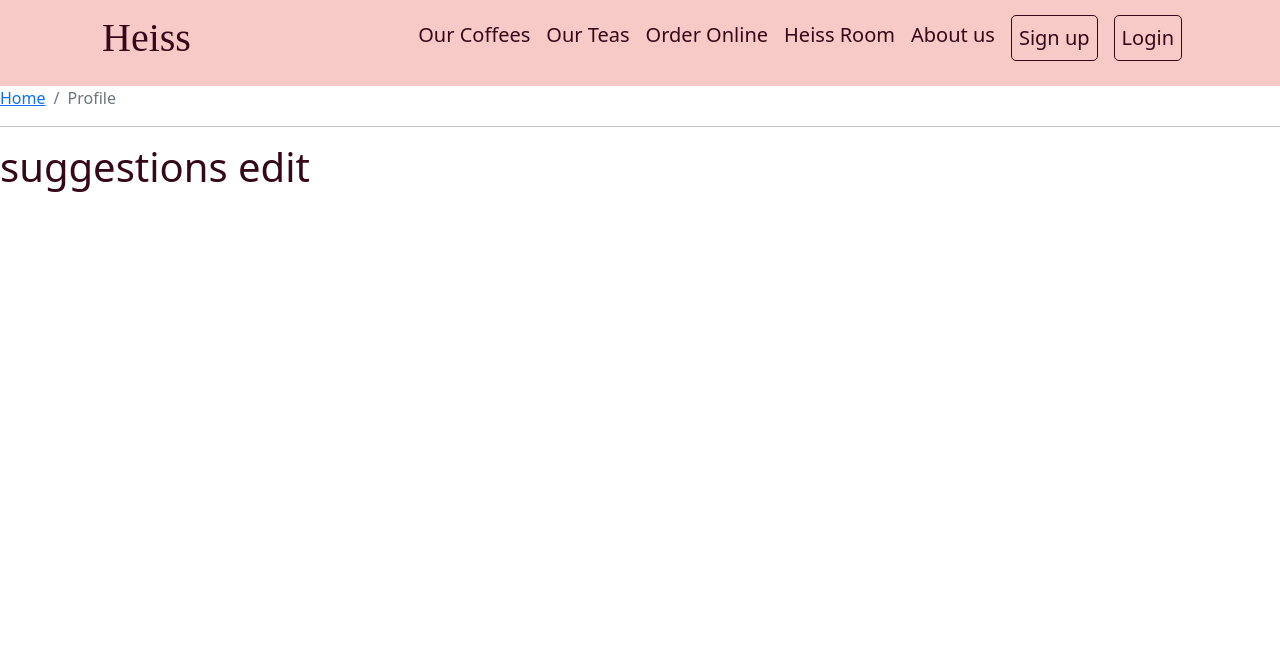
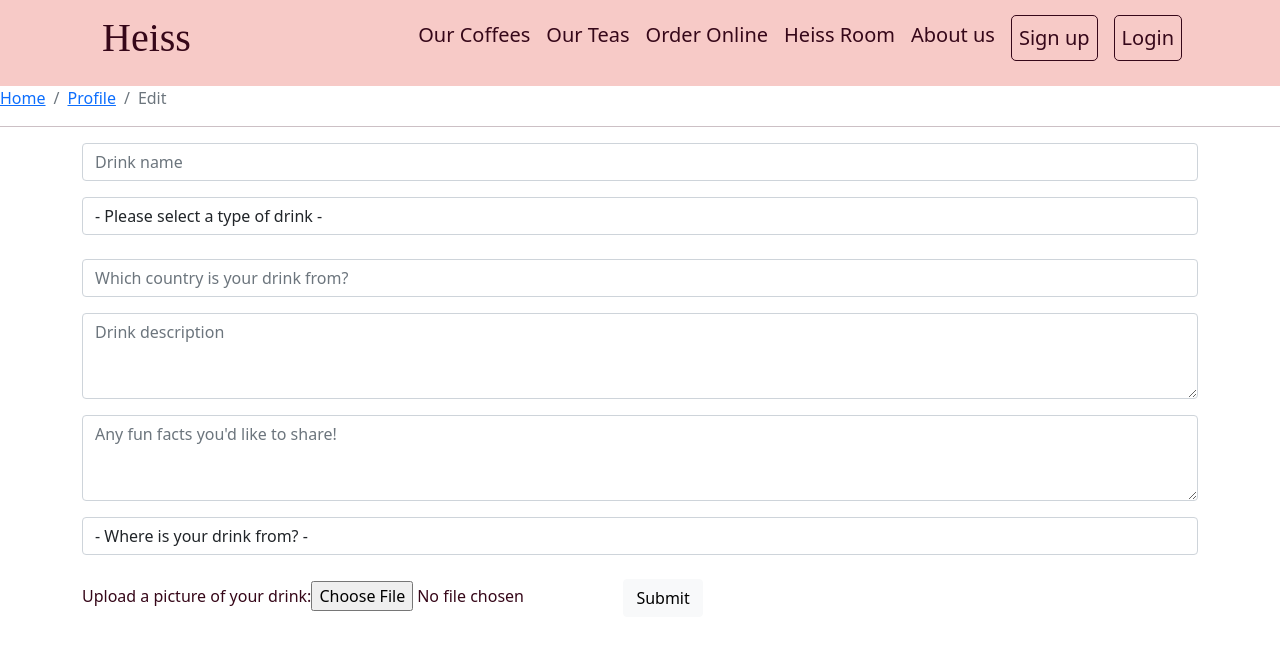
Before and after one commit to simplythebex/SEI56-Project-3, a React (Create React App) app in the folder client/: page /profile/1/edit in a window 1280 px wide. Shown: the top 650 px of the page. Built offline with nearby package versions, Linux system fonts and the light colour scheme; no server answers; a web font is replaced by a local one.

Commit message:
profile page working links on breadcrumps working edit of suggested drinks working and delete added logout button to profile page

```diff
--- a/client/src/components/SuggestedDrinkShow.js
+++ b/client/src/components/SuggestedDrinkShow.js
@@ -62,7 +62,7 @@ const SuggestedDrinkShow = () => {
 
       <Breadcrumb className="show-drink-breadcrumb">
         <Breadcrumb.Item href="/">Home</Breadcrumb.Item>
-        <Breadcrumb.Item href="/drinks">Browse Drinks</Breadcrumb.Item>
+        <Breadcrumb.Item href="/profile">User Profile</Breadcrumb.Item>
         <Breadcrumb.Item active>{drink.drink}</Breadcrumb.Item>
       </Breadcrumb>
 
--- a/client/src/components/SuggestionsEdit.js
+++ b/client/src/components/SuggestionsEdit.js
@@ -1,11 +1,16 @@
-import React, { useState } from 'react'
+import React, { useState, useEffect } from 'react'
+import { useParams, useHistory } from 'react-router-dom'
 import Nav from './common/Nav.js'
 import Breadcrumb from 'react-bootstrap/Breadcrumb'
 import Container from 'react-bootstrap/esm/Container'
 //import Col from 'react-bootstrap/esm/Col'
-
+import SuggestDrinkForm from './helpers/SuggestDrinkForm'
+import axios from 'axios'
+import { getTokenFromLocalStorage } from './helpers/auth.js'
 
 const SuggestionsEdit = () => {
+  const { id } = useParams()
+  const history = useHistory()
   const [formData, setFormData] = useState({
     drink: '',
     type: '',
@@ -16,7 +21,41 @@ const SuggestionsEdit = () => {
     origin: '',
   })
 
+  useEffect(() => {
+    const getData = async () =>  {
+      const { data } = await axios.get(`/api/suggested-drinks/${id}`)
+      setFormData(data)
+    }
+    getData()
+  },[id])
 
+  console.log('formData', formData)
+
+  const handleChange = (event) => {
+    const updatedFormData = { ...formData, [event.target.name]: event.target.value }
+    setFormData(updatedFormData)
+  }
+
+  const handleSubmit = async (event) => {
+    event.preventDefault()
+    try {
+      await axios.put(`/api/suggested-drinks/${id}`, formData, {
+        headers: { Authorization: `Bearer ${getTokenFromLocalStorage()}` },
+      })
+      history.push(`/profile/${id}`)
+
+    } catch (err) {
+      console.log(err)
+    }
+  }
+
+  // const handleImageUrl = url => {
+  //   setFormData({ ...formData, image: url })
+  // }
+
+  const handleImageUrl = url => {
+    setFormData({ ...formData, image: url })
+  }
 
   return (
     <>
@@ -24,11 +63,19 @@ const SuggestionsEdit = () => {
         <Nav />
       </Container>
       <Breadcrumb className="breadcrump">
-        <Breadcrumb.Item href="#">Home</Breadcrumb.Item>
-        <Breadcrumb.Item active>Profile</Breadcrumb.Item>
+        <Breadcrumb.Item href="/">Home</Breadcrumb.Item>
+        <Breadcrumb.Item href="/profile">Profile</Breadcrumb.Item>
+        <Breadcrumb.Item active>Edit</Breadcrumb.Item>
       </Breadcrumb>
       <hr />
-      <h1>suggestions edit</h1>
+      <Container>
+        <SuggestDrinkForm
+          handleChange = {handleChange}
+          handleSubmit = {handleSubmit}
+          handleImageUrl = {handleImageUrl}
+          formData = {FormData}
+        />
+      </Container>
     </>
   )
 
--- a/client/src/components/UserProfile.js
+++ b/client/src/components/UserProfile.js
@@ -1,18 +1,18 @@
 import axios from 'axios'
 import React, { useEffect, useState } from 'react'
-import { Link } from 'react-router-dom'
+import { Link, useHistory } from 'react-router-dom'
 import Nav from './common/Nav.js'
 import Breadcrumb from 'react-bootstrap/Breadcrumb'
 import Container from 'react-bootstrap/esm/Container'
 import Col from 'react-bootstrap/esm/Col'
 import Card from 'react-bootstrap/Card'
-// import Button from 'react-bootstrap/Button'
+import Button from 'react-bootstrap/Button'
 //import { getTokenFromLocalStorage } from './helpers/auth.js'
 
 const UserProfile = () => {
   const [userInfo,  setUserInfo] = useState([])
-  // const { id } = useParams()
-  // const history = useHistory()
+
+  const history = useHistory()
 
 
   useEffect(() => {
@@ -28,27 +28,14 @@ const UserProfile = () => {
   }, [])
   console.log('userinfo', userInfo)
 
-  // const userIsOwner = (userId) => {
-  //   const payload = getPayLoad()
-  //   if (!payload) return false
-  //   return userId === payload.sub
-  // }
 
 
-  // const handleDelete = async () => {
-  //   try {
-  //     await axios.delete(`/api/suggested-drinks/${id}`, {
-  //       headers: {
-  //         Authorization: `Bearer ${getTokenFromLocalStorage()}`,
-  //       },
-  //     })
-  //     history.push('/profile')
-  //   } catch (err) {
-  //     console.log(err)
-  //   }
-  // }
 
 
+  const handleLogout = () => {
+    window.localStorage.removeItem('token')
+    history.push('/')
+  }
 
   return (
     <>
@@ -56,15 +43,17 @@ const UserProfile = () => {
         <Nav />
       </Container>
       <Container className="main-container">
-
-        <Breadcrumb className="breadcrump">
-          <Breadcrumb.Item href="#">Home</Breadcrumb.Item>
-          <Breadcrumb.Item active>Profile</Breadcrumb.Item>
-        </Breadcrumb>
-        <hr />
-        <h3>Your suggestions</h3>
+        <Container className="header">
+          <Breadcrumb className="breadcrump">
+            <Breadcrumb.Item href="./.">Home</Breadcrumb.Item>
+            <Breadcrumb.Item active>Profile</Breadcrumb.Item>
+          </Breadcrumb>
+          <Button className="logout" variant="warning" onClick={handleLogout} size="sm">Logout</Button>{' '}
+          <hr />
+        </Container>
         <Container className="createdItems">
-          <Col>
+          <h3 className="title">Your suggestions</h3>
+          <Col className="createdItemsColumn">
             {userInfo.map(info => {
               return (
                 <>
@@ -75,12 +64,8 @@ const UserProfile = () => {
                           <Card.Title><p key={info.drink}>{info.drink}</p></Card.Title>
                           <Card.Subtitle className="mb-2 text-muted"><p key={info.type}>{info.type}</p></Card.Subtitle>
                           <Card.Text>
-
                           </Card.Text>
-                          {/* <Button className="outline-light" variant="warning">Edit</Button>
-                          <Button onClick={handleDelete} variant="warning">Delete</Button> */}
                         </Card.Body>
-
                       </Card>
                     </Link>
                   </Container>
--- a/client/src/components/common/Nav.js
+++ b/client/src/components/common/Nav.js
@@ -12,12 +12,12 @@ import { getPayload } from '../helpers/auth'
 
 const Nav = () => {
 
-  const history = useHistory()
+  // const history = useHistory()
 
-  const handleLogout = () => {
-    window.localStorage.removeItem('token')
-    history.push('/')
-  }
+  // const handleLogout = () => {
+  //   window.localStorage.removeItem('token')
+  //   history.push('/')
+  // }
 
   const userIsAuthenticated = () => {
     const payload = getPayload()
@@ -38,7 +38,7 @@ const Nav = () => {
           <Navbar.Brand href="#index">Our Teas</Navbar.Brand>
           <Navbar.Brand href="#index">Order Online</Navbar.Brand>
           <Navbar.Brand href="/heiss-room">Heiss Room</Navbar.Brand>
-          <Navbar.Brand href="#index">About us</Navbar.Brand>
+          <Navbar.Brand href="/about">About us</Navbar.Brand>
           {!userIsAuthenticated() ?
             <>
               <Navbar.Brand className="login-register" href="/register">Sign up</Navbar.Brand>
@@ -46,7 +46,7 @@ const Nav = () => {
             </>
             :
             <>
-              <Button variant="outline-light " onClick={handleLogout} size="sm">Logout</Button>{' '}
+              {/* <Button variant="outline-light " onClick={handleLogout} size="sm">Logout</Button>{' '} */}
             </>
           }
         </div>
--- a/client/src/styles/main.scss
+++ b/client/src/styles/main.scss
@@ -476,6 +476,9 @@ width: 720px;
 
 div.createdItems.container {
 
+  h3.title {
+    text-align: center;
+  }
 div.suggestions.container {
   display: flex;
   flex-direction: column;
@@ -486,7 +489,7 @@ div.suggestions.container {
 div.card {
   background-color: #E8EDE5;
 }
-div.col {
+div.createdItems.col {
   display: flex;
   flex-direction: row;
   max-width: 300px;
```
